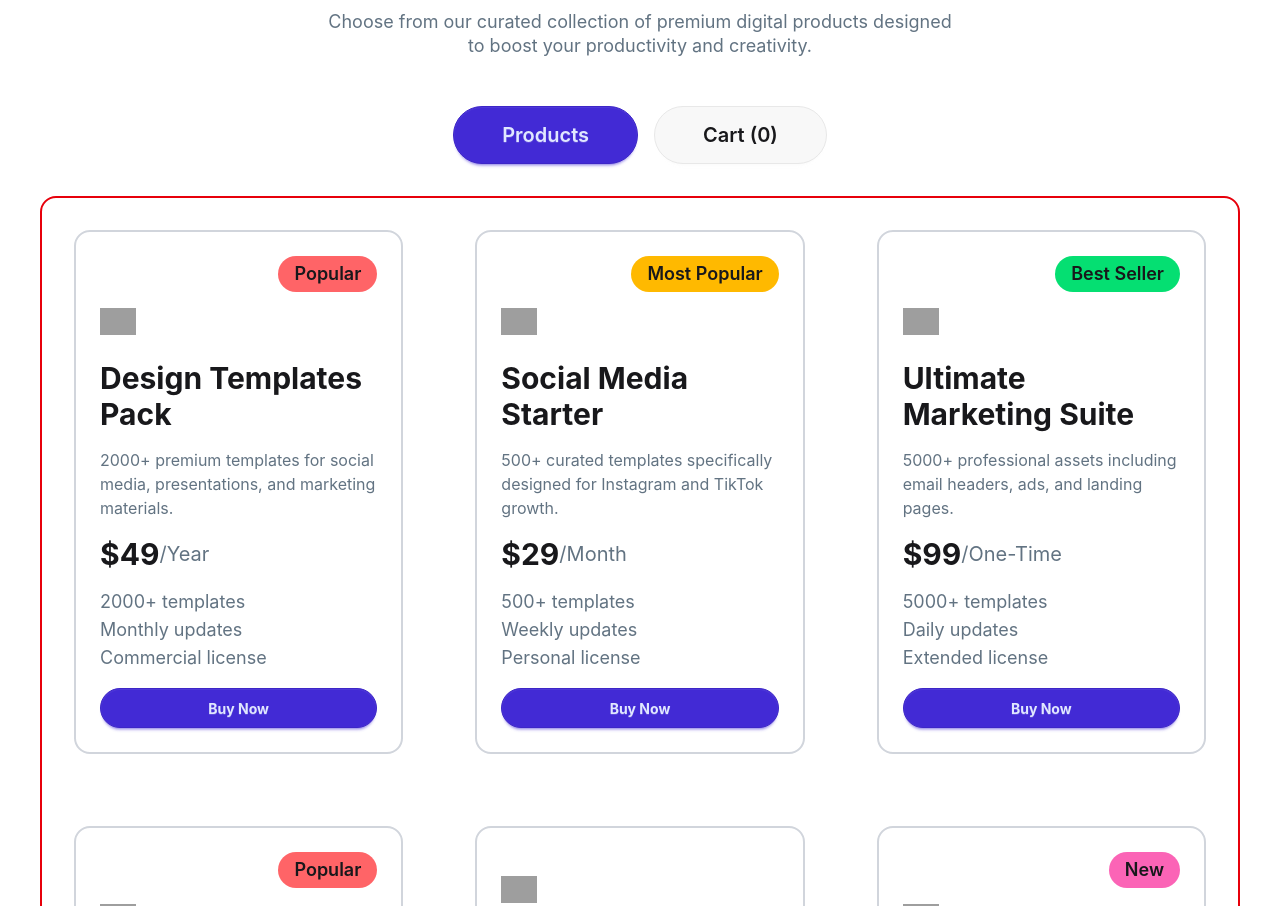
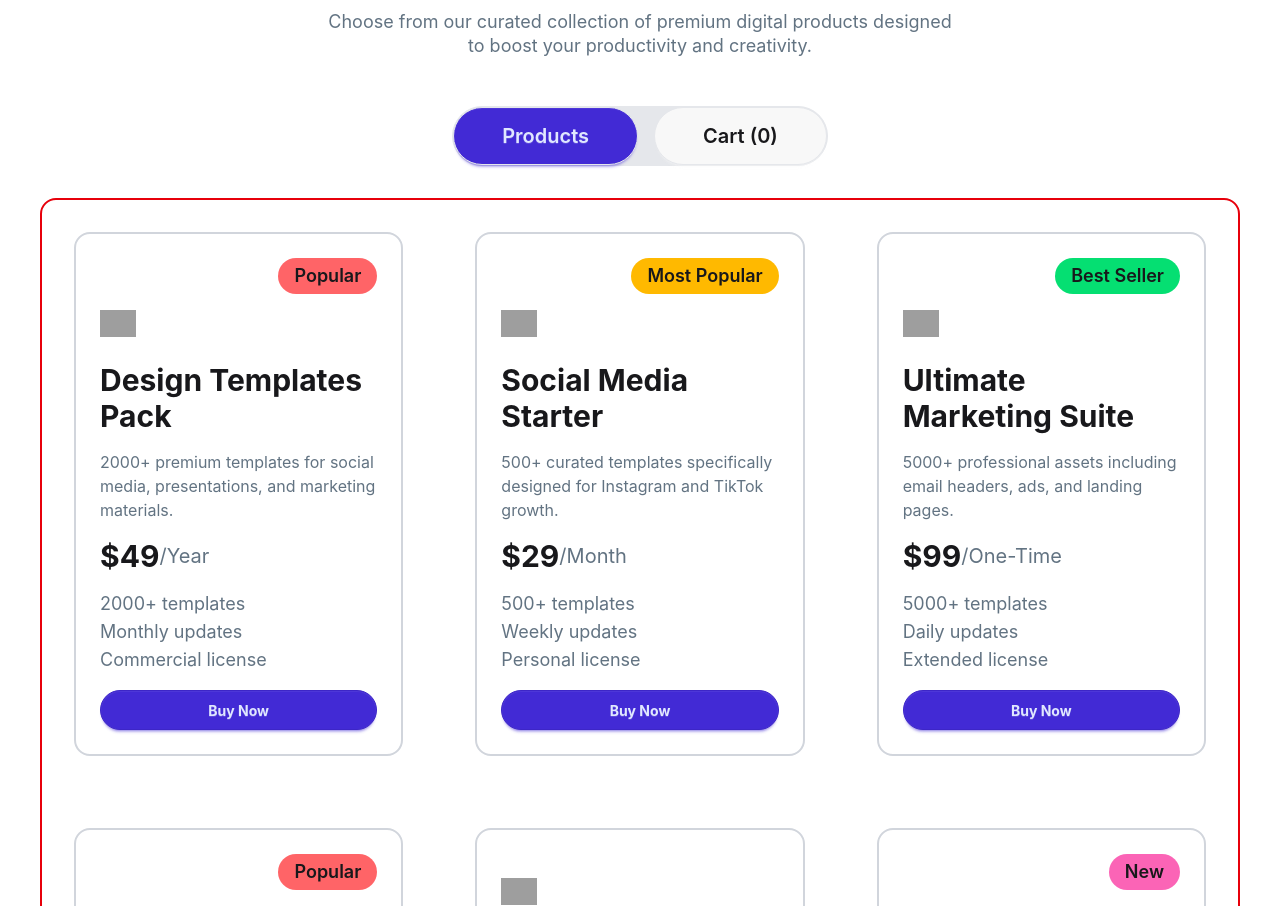
Before and after one commit to nasrullah-sheikh-noman/DigiTools, a React (Vite) app: page / in a window 1280 px wide. Shown: the part 1294-2200 px from the top of the page. Built offline with nearby package versions, Linux system fonts and the light colour scheme; grey boxes are pictures that could not be loaded.

Commit message:
deisgn toggole button perfectly

```diff
--- a/src/App.jsx
+++ b/src/App.jsx
@@ -22,7 +22,7 @@ function App() {
       <Navbar cartItem={cartItem}/>
       <Hero />
       <Activity />
-      <ToggoleButton />
+      <ToggoleButton cartItem={cartItem}/>
       <Suspense
         fallback={<span className="loading loading-spinner loading-xl"></span>}
       >
--- a/src/components/card/Card.jsx
+++ b/src/components/card/Card.jsx
@@ -37,6 +37,9 @@ const Card = ({data, cartItem, setCartItem}) => {
         <button
           onClick={() => {
             setAddToCart(data.newButtonText);
+            {`addToCart === 'Buy Now' ? ${setCartItem(cartItem+1)} : '' `}
+
+
           }}
           className={`btn ${ addToCart === "Buy Now" ? 'btn-primary' : 'btn-success'} inline-block rounded-full transform transition hover:scale-105 duration-200 font-bold `}
         >
--- a/src/components/toggoleButton/ToggoleButton.jsx
+++ b/src/components/toggoleButton/ToggoleButton.jsx
@@ -1,6 +1,6 @@
 import React, { useState } from 'react';
 
-const ToggoleButton = () => {
+const ToggoleButton = ({cartItem}) => {
 
   const [selectedButton, setSelectedButton] = useState("Products");
 
@@ -14,13 +14,13 @@ const ToggoleButton = () => {
 
   return (
     <div>
-      <div className='flex gap-4 my-8 max-w-300 mx-auto items-center justify-center '>
+      <div className='flex gap-4 my-8 max-w-300 mx-auto items-center justify-center border border-gray-200 rounded-full w-fit bg-gray-200'>
 
-        <button onClick={productButton} className={`btn rounded-full text-xl font-semibold px-12 py-7 ${selectedButton === "Products" ? "btn-primary" : ""} transform transition hover:scale-110 duration-200`}>Products</button>
+        <button onClick={productButton} className={`btn rounded-full text-xl font-semibold px-12 py-7 ${selectedButton === "Products" ? "btn-primary" : ""} transform transition hover:scale-110 duration-200 border border-gray-200`}>Products</button>
 
-        <button onClick={cartButton} className={`btn ${selectedButton === "Cart" ? "btn-primary" : ""} rounded-full text-xl font-semibold px-12 py-7 transform transition hover:scale-105 duration-200`}>Cart ({
-            0
-          })</button>
+        <button onClick={cartButton} className={`btn ${selectedButton === "Cart" ? "btn-primary" : ""} rounded-full text-xl font-semibold px-12 py-7 transform transition hover:scale-105 duration-200 border border-gray-200`}>Cart (
+            {cartItem}
+          )</button>
 
       </div>
     </div>
```
